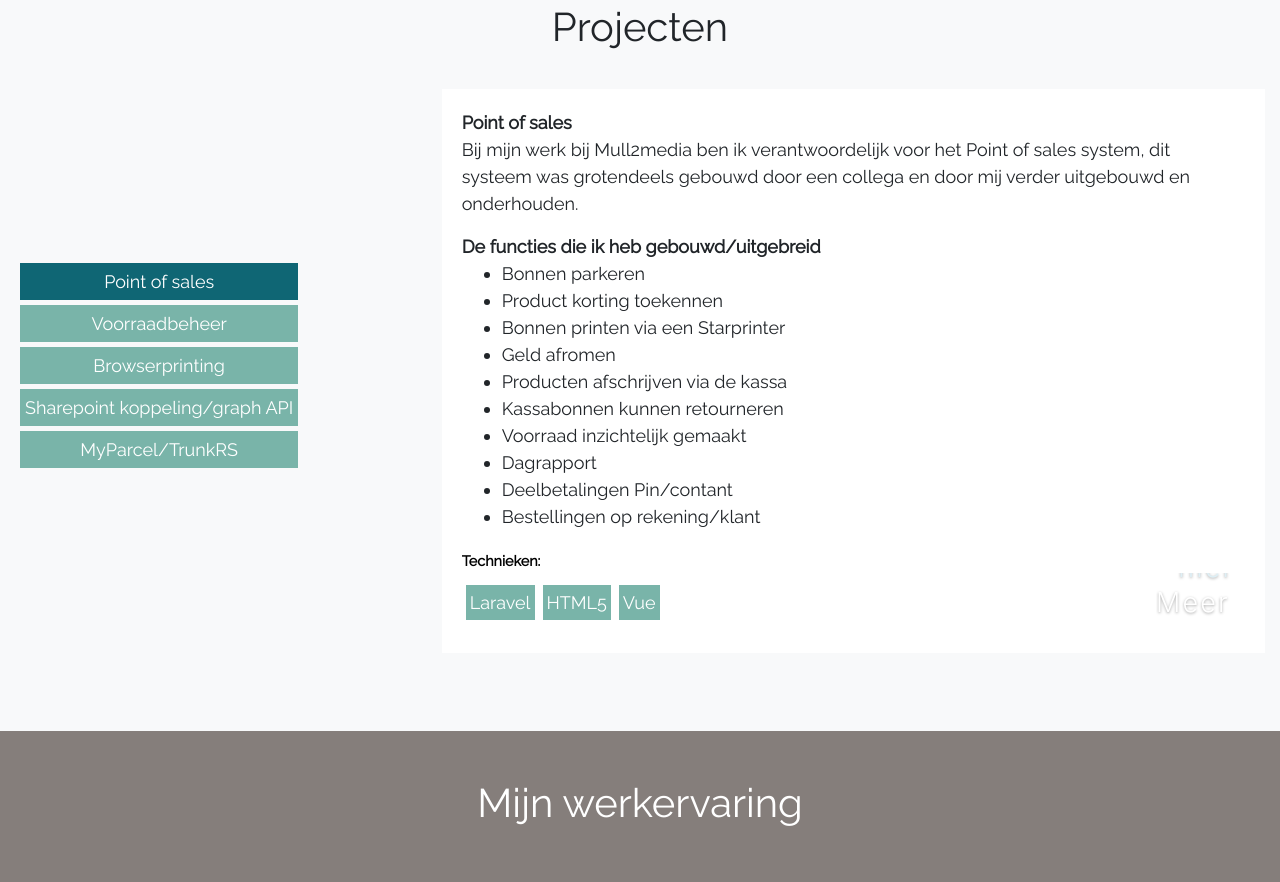
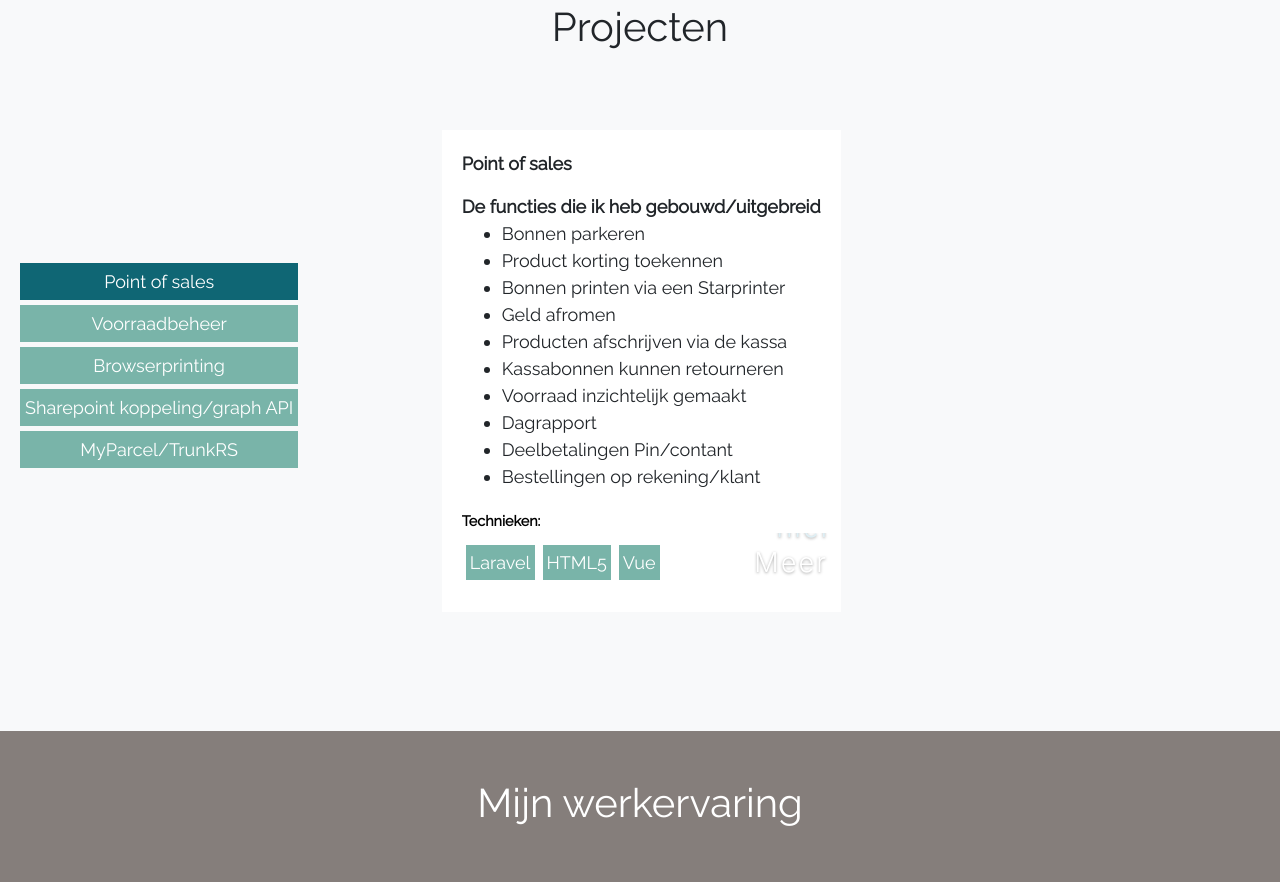
Before and after one commit to hiddehulshof/hiddehulshof.github.io, a plain HTML site: page index.html in a window 1280 px wide. Shown: the part 2512-3394 px from the top of the page. Drawn offline with nearby package versions, Linux system fonts and the light colour scheme.

Commit message:
text changes

```diff
--- a/index.html
+++ b/index.html
@@ -534,7 +534,7 @@
                                 <div class="card-body">
                                     <b class="card-title">Point of sales</b>
                                     <!--                                <img  class="projectpicture" src="public/resources/graaf.PNG">-->
-                                    <p class="card-text">Bij mijn werk bij Mull2media ben ik verantwoordelijk voor het Point of sales system, dit systeem was grotendeels gebouwd door een collega en door mij verder uitgebouwd en onderhouden. </p>
+                                    <p class="card-text"> </p>
                                     <b>De functies die ik heb gebouwd/uitgebreid</b>
                                     <ul>
                                         <li>Bonnen parkeren</li>
```
